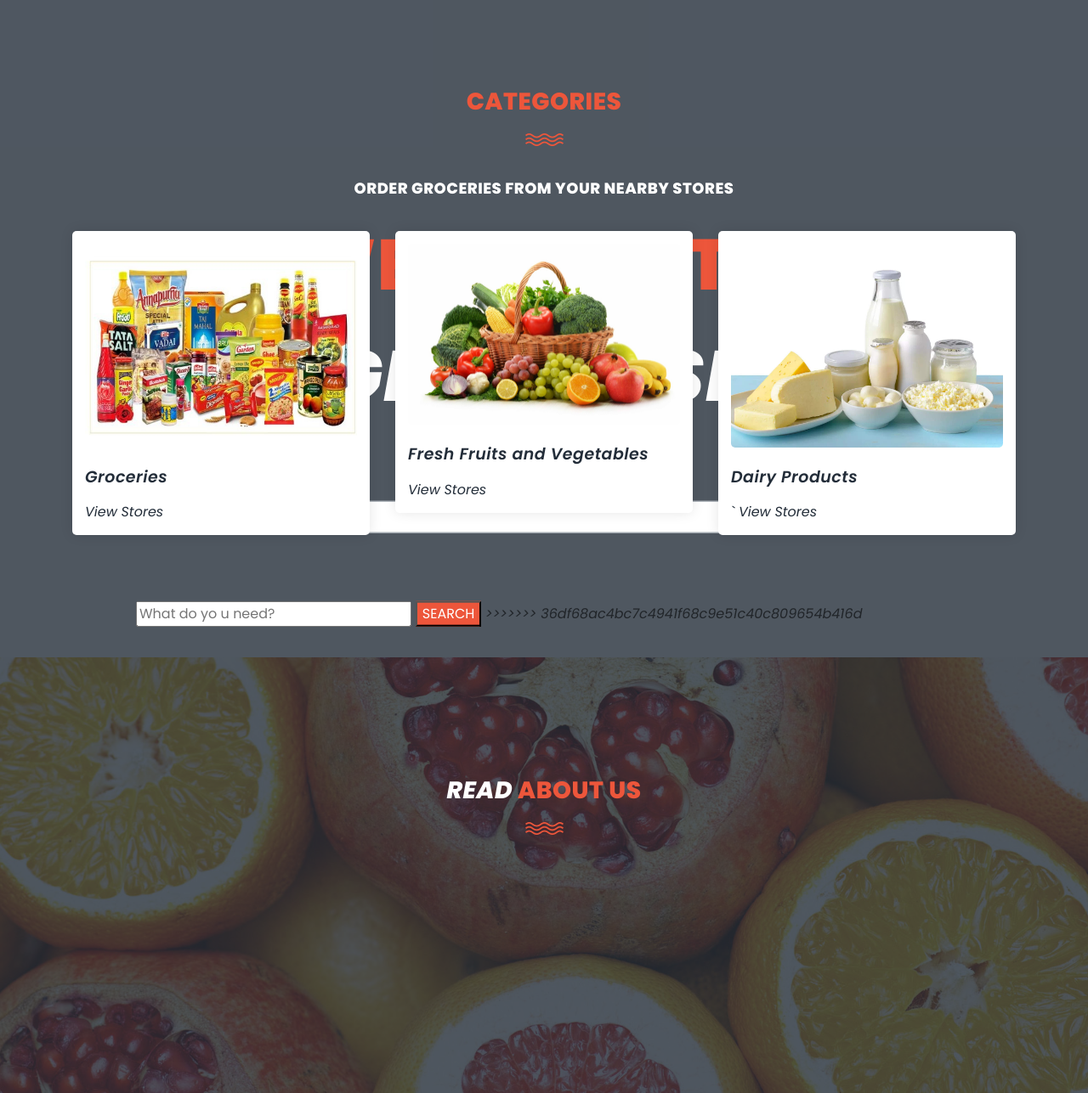
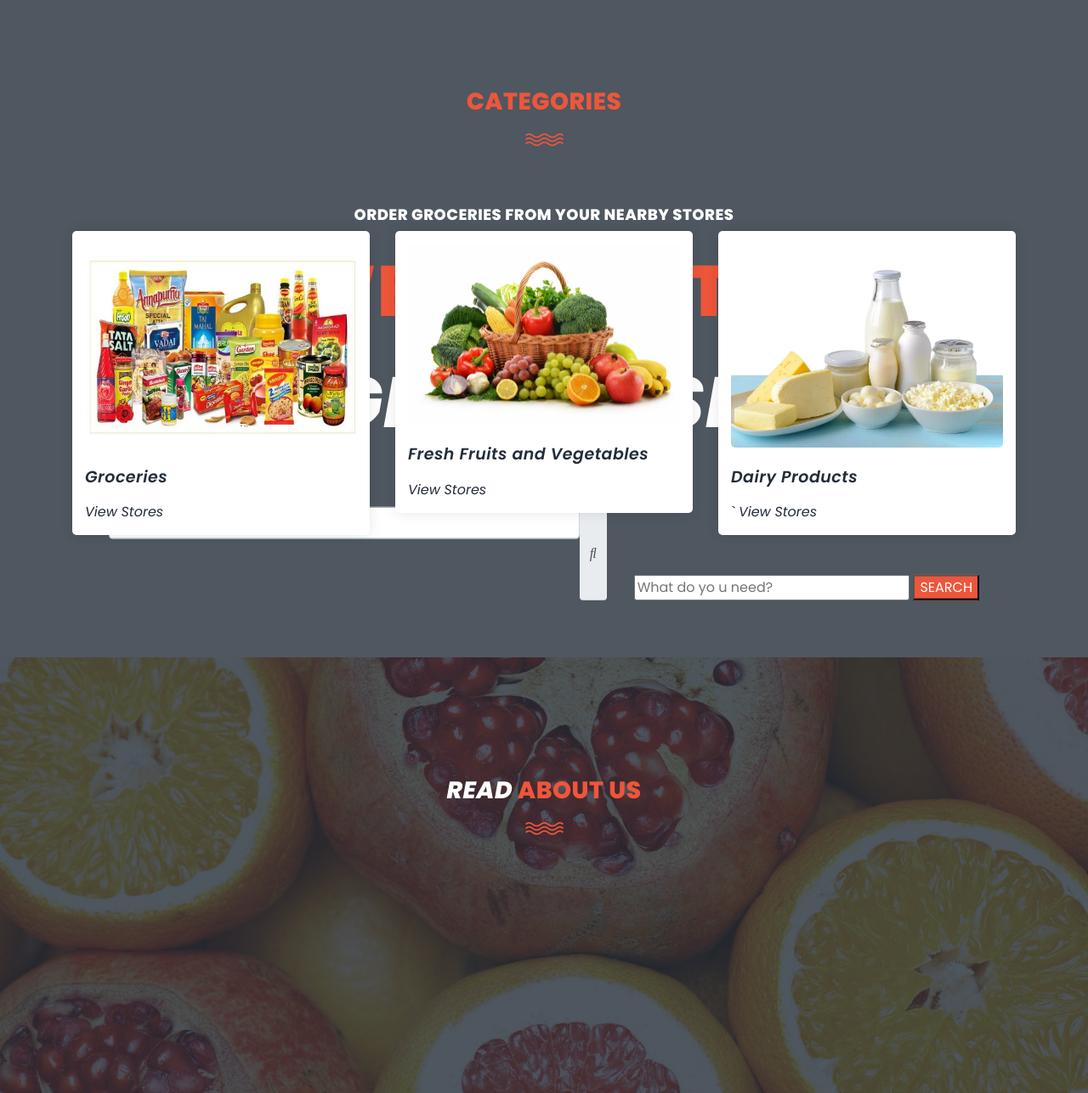
Before and after one commit to deepanshidixit/Vendorsnearyou, a PHP site: page / in a window 1280 px wide. Shown: the part 844-2131 px from the top of the page at 85% size. Run offline with PHP 8.4, Linux system fonts and the light colour scheme.

Commit message:
commit14

```diff
--- a/index.php
+++ b/index.php
@@ -109,17 +109,17 @@
                 <div class="main-button">
                     <a href="option.php">Order now</a>
                 </div>
-<<<<<<< HEAD
+
                 <div class="input-group rounded">
   <input type="search" class="form-control rounded" placeholder="Search" aria-label="Search" aria-describedby="search-addon" />
   <span class="input-group-text border-0" id="search-addon">
     <i class="fas fa-search"></i>
   </span>
-=======
+
                 <div style="margin-top:5rem;margin-left:2rem;">
                 <input type="text" placeholder="What do yo u need?">
                                 <button type="submit" class="site-btn" style="color:white;background-color:#ed563b;">SEARCH</button>
->>>>>>> 36df68ac4bc7c4941f68c9e51c40c809654b416d
+
 </div>
 
             </div>
```
